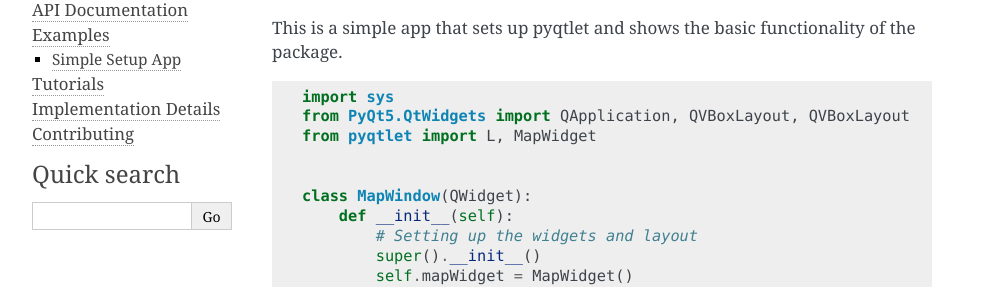
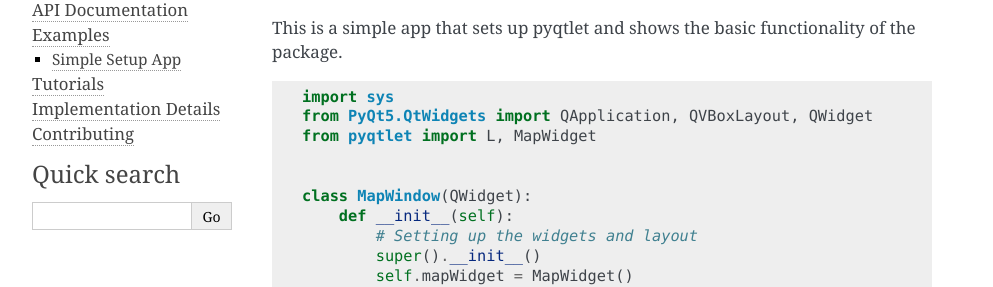
Before and after one commit to JaWeilBaum/pyqtlet2, a Sphinx documentation site: the page built from docs/source/examples.rst, in a window 1280 px wide. Shown: the part 159-446 px from the top of the page, without its empty margins (148-1141 px from the left). Built offline with Sphinx 7.4.7, drawn with Linux system fonts in a browser that asks for light colours.

Commit message:
Fix imports in example in README and docs/example

```diff
--- a/docs/source/examples.rst
+++ b/docs/source/examples.rst
@@ -10,7 +10,7 @@ package.
 .. code:: python
 
 	import sys
-	from PyQt5.QtWidgets import QApplication, QVBoxLayout, QVBoxLayout
+	from PyQt5.QtWidgets import QApplication, QVBoxLayout, QWidget
 	from pyqtlet import L, MapWidget
 
 
```
Also changed, not shown: README.md (+1 -1 lines).
